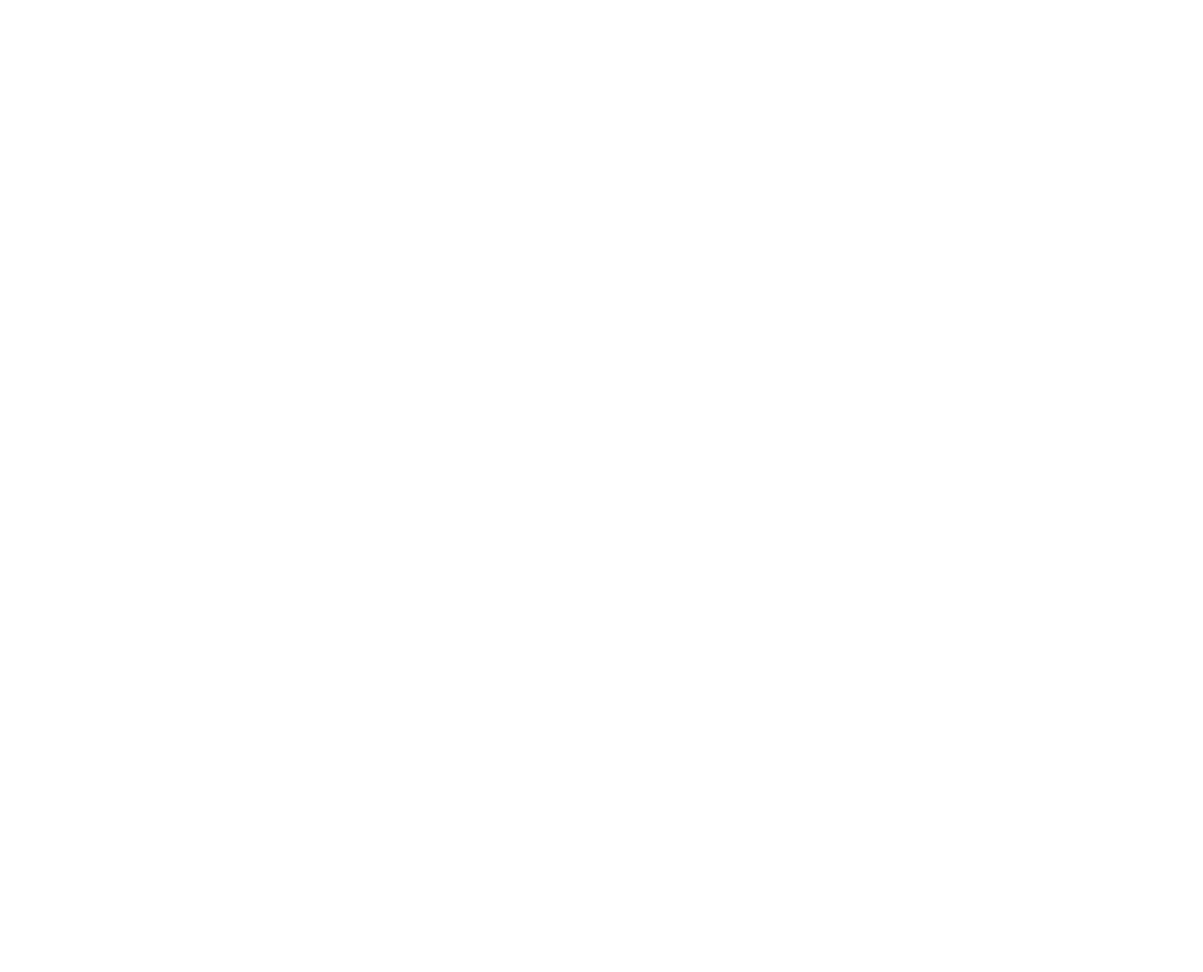
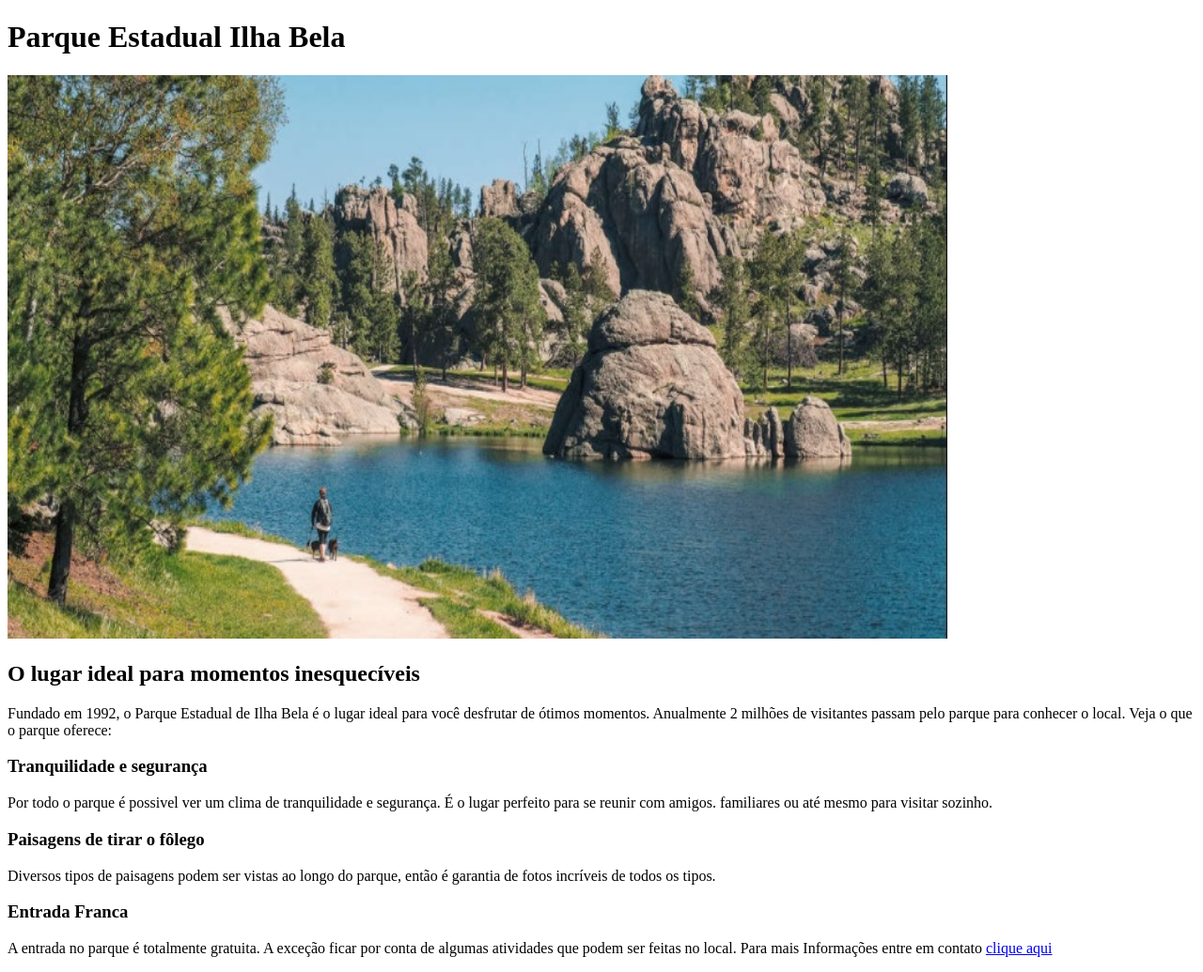
Before and after one commit to Kelverson/Parque-Estadual-Ilha-Bela, a plain HTML site: page index.html in a window 1280 px wide. Shown: the whole page at 94% size. Before the commit the page ends 800 px from the top, so only its background shows below. Drawn offline with Linux system fonts and the light colour scheme.

Commit message:
Pagina Pronta

```diff
--- a/index.html
+++ b/index.html
@@ -4,8 +4,43 @@
     <meta charset="UTF-8">
     <meta http-equiv="X-UA-Compatible" content="IE=edge">
     <meta name="viewport" content="width=device-width, initial-scale=1.0">
-    <title>testando git </title>
+    <title>Parque Estadual Ilha Bela </title>
 </head>
 <body>
+
+    <div>
+        <h1>Parque Estadual Ilha Bela</h1>
+
+        <img src="./parque-ilha-bela.jpg" alt="Parque-Estadual-de-Ilhabela" title="Parque-Estadual-de-Ilhabela" width="1000" height="600">
+
+        <h2>O lugar ideal para momentos inesquecíveis</h2>
+        <p>
+            Fundado em 1992, o Parque Estadual de Ilha Bela é o lugar ideal para você desfrutar de ótimos momentos. Anualmente 2 milhões de visitantes passam pelo parque
+            para conhecer o local. Veja o que o parque oferece:
+        </p>
+    </div>
+
+    <div>
+        <h3>Tranquilidade e segurança</h3>
+        <p>
+            Por todo o parque é possivel ver um clima de tranquilidade e segurança. É o lugar perfeito para se reunir com amigos.
+            familiares ou até mesmo para visitar sozinho.
+        </p>
+    </div>
+
+    <div>
+        <h3>Paisagens de tirar o fôlego</h3>
+        <p>
+            Diversos tipos de paisagens podem ser vistas ao longo do parque, então é garantia de fotos incríveis de todos os tipos.
+        </p>
+    </div>
+
+    <div>
+        <h3>Entrada Franca</h3>
+        <p>
+            A entrada no parque é totalmente gratuita. A exceção ficar por conta de algumas atividades que podem ser feitas no local.
+            Para mais Informações entre em contato <a href="tel:+5521999999999">clique aqui</a>
+        </p>
+    </div>
 </body>
 </html>
```
Also changed, not shown: parque-ilha-bela.jpg (added).
